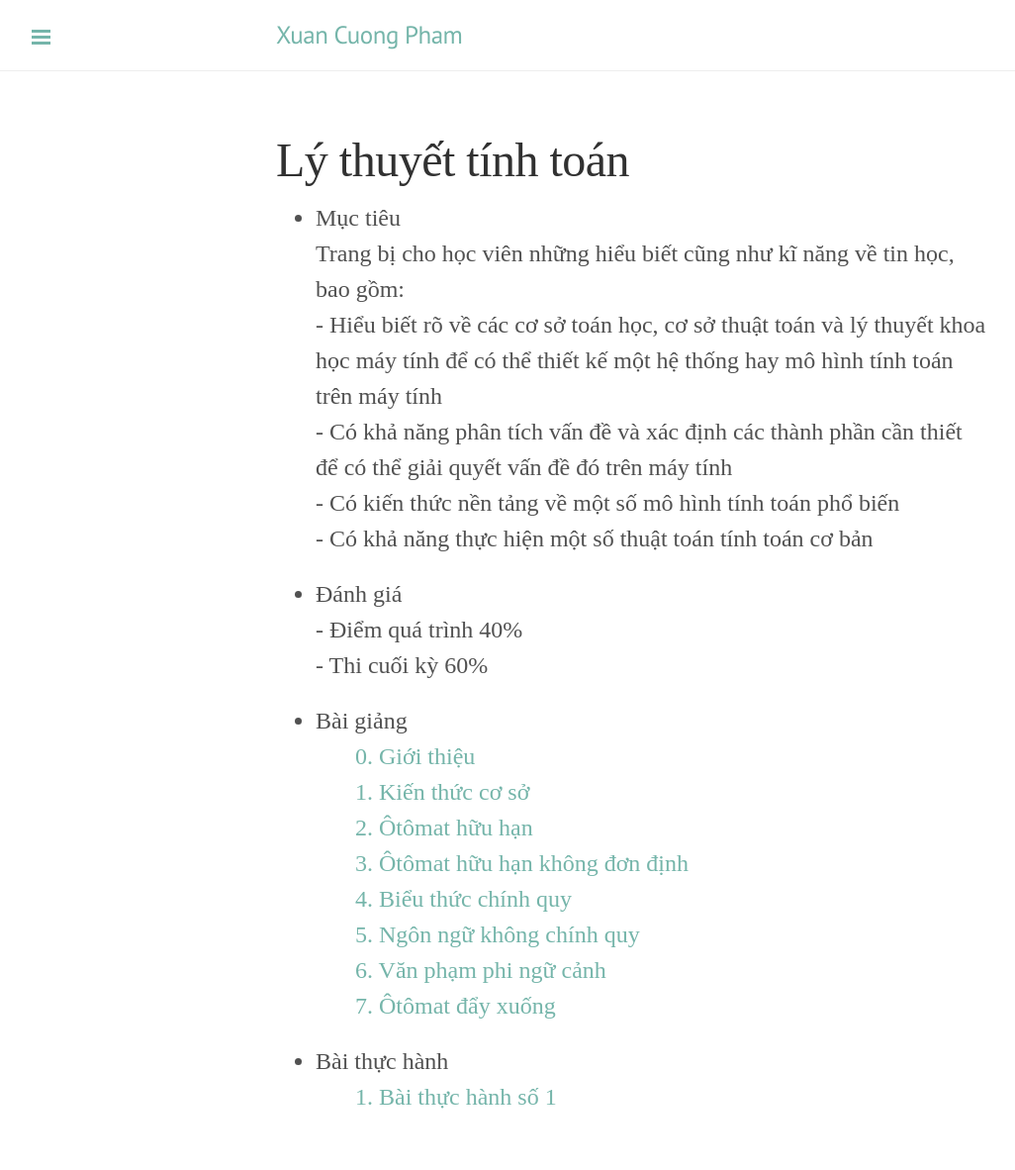
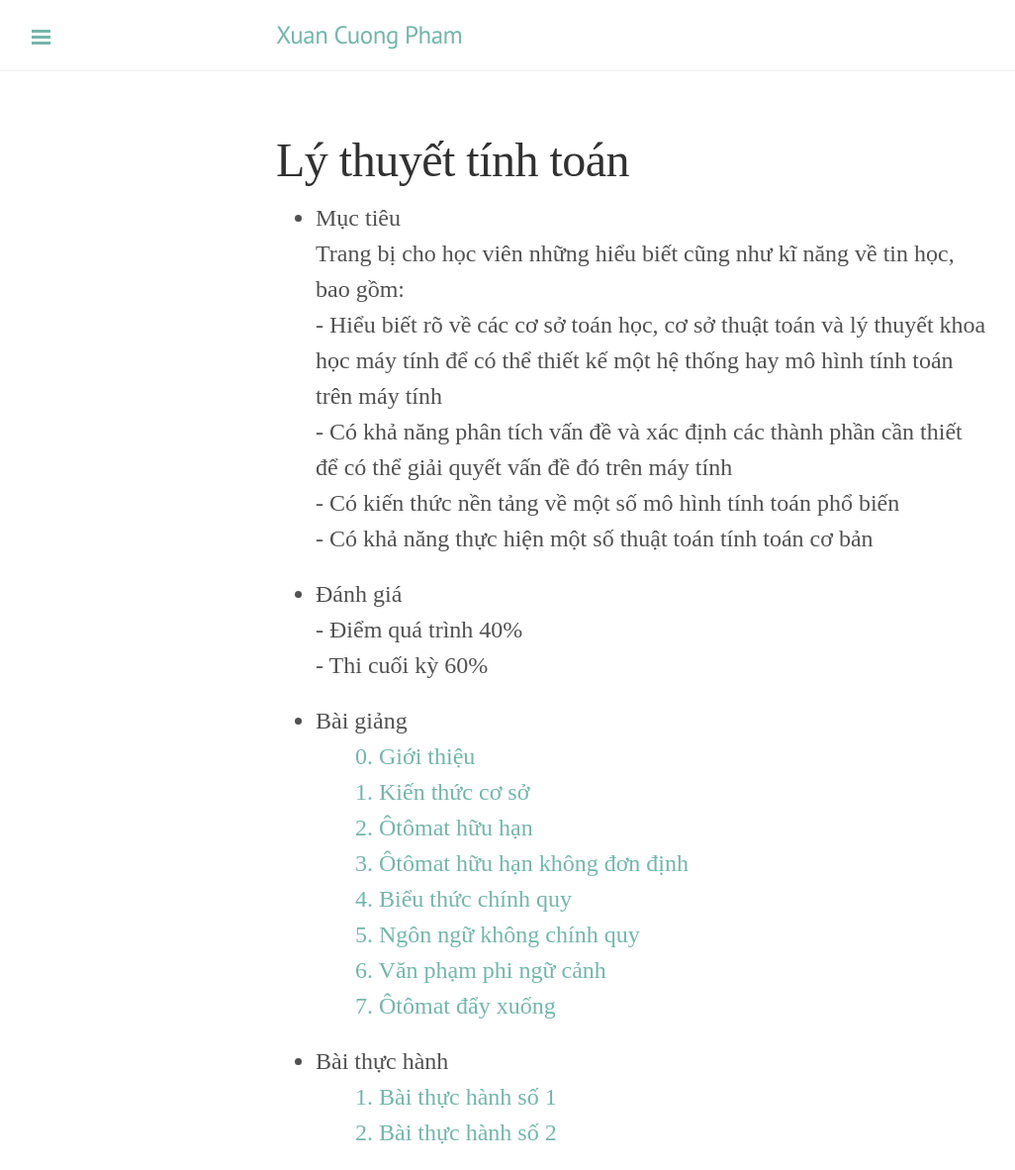
Before and after one commit to villahp/villahp.github.io, a Jekyll site: the page built from teaching/lttt.html, in a window 1280 px wide. Shown: the whole page at 99% size, without its empty margins (1-1027 px from the left). Built offline with Jekyll 4.4.1, drawn with Linux system fonts in a browser that asks for light colours; Markdown is read by kramdown in place of the engine named in the settings; before the commit the page ends 1146 px from its top, so only the background shows below that; part of the change alters nothing that is shown.

Commit message:
update practice 2 ToC course

```diff
--- a/teaching/lttt.html
+++ b/teaching/lttt.html
@@ -36,16 +36,7 @@ mô hình tính toán trên máy tính </br>
 	<li> Bài thực hành
 	<ul style="list-style-type:none">
 		<li> <a href="/download/LTTT/Practice/TH 1.pdf">1. Bài thực hành số 1</a>
-		<!--
-		<li> <a href="/download/TH-TDC/TH 2.pdf">2. Các khái niệm cơ bản</a>
-		<li> <a href="/download/TH-TDC/TH 3.pdf">3. Hàm</a>
-		<li> <a href="/download/TH-TDC/TH 4.pdf">4. Nhập xuất</a>
-		<li> <a href="/download/TH-TDC/TH 5.pdf">5. Các câu lệnh lựa chọn</a>
-		<li> <a href="/download/TH-TDC/TH 6.pdf">6. Các câu lệnh lặp</a>
-		<li> <a href="/download/TH-TDC/TH 7.pdf">7. Xâu ký tự</a>
-		<li> <a href="/download/TH-TDC/TH 8.pdf">8. Mảng</a>
-		<li> <a href="/download/TH-TDC/TH 9.pdf">9. Vector và cấu trúc</a>
-		-->
+		<li> <a href="/download/LTTT/Practice/TH 2.pdf">2. Bài thực hành số 2</a>
 	</ul>
 
 </ul>
```
Also changed, not shown: 2 other files.
